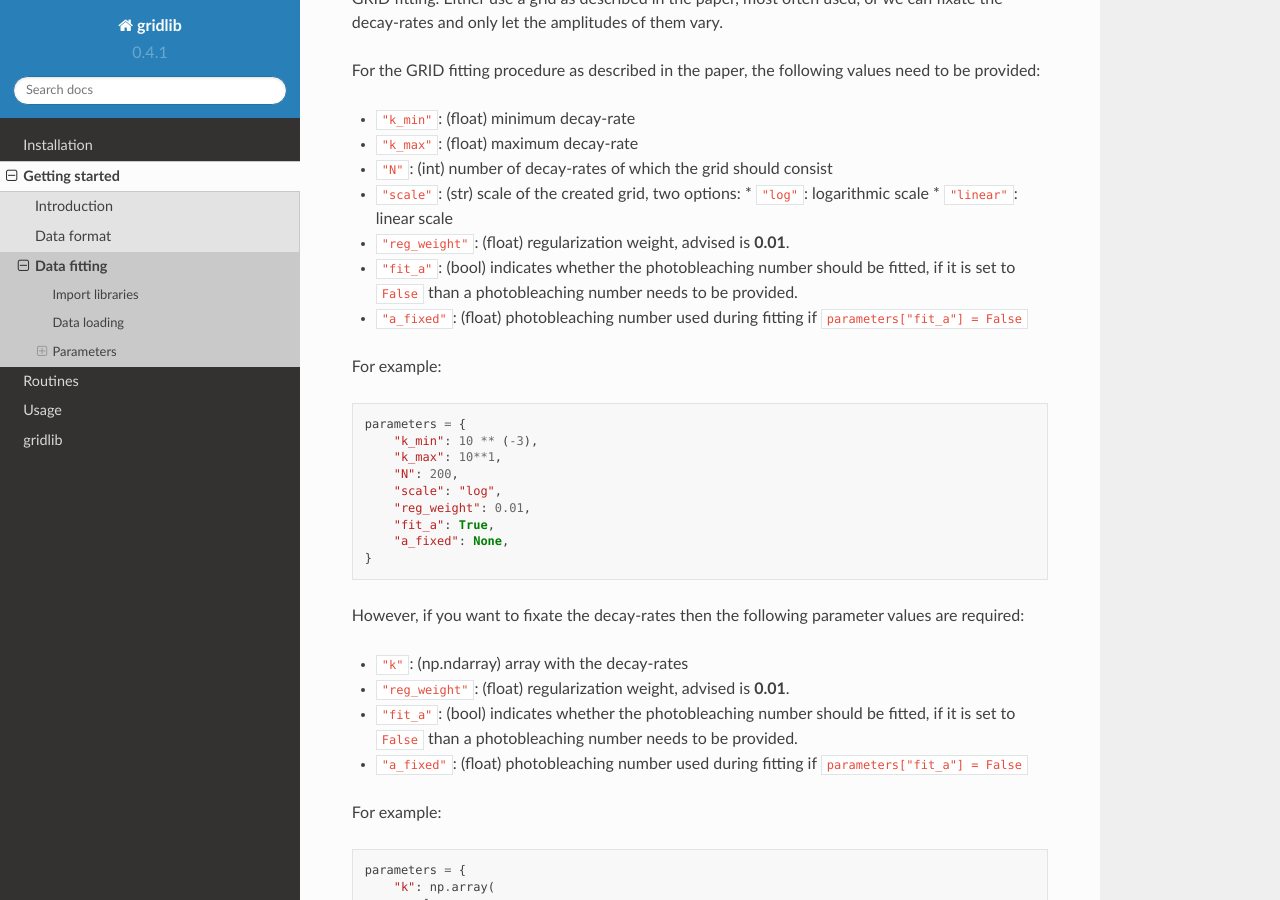
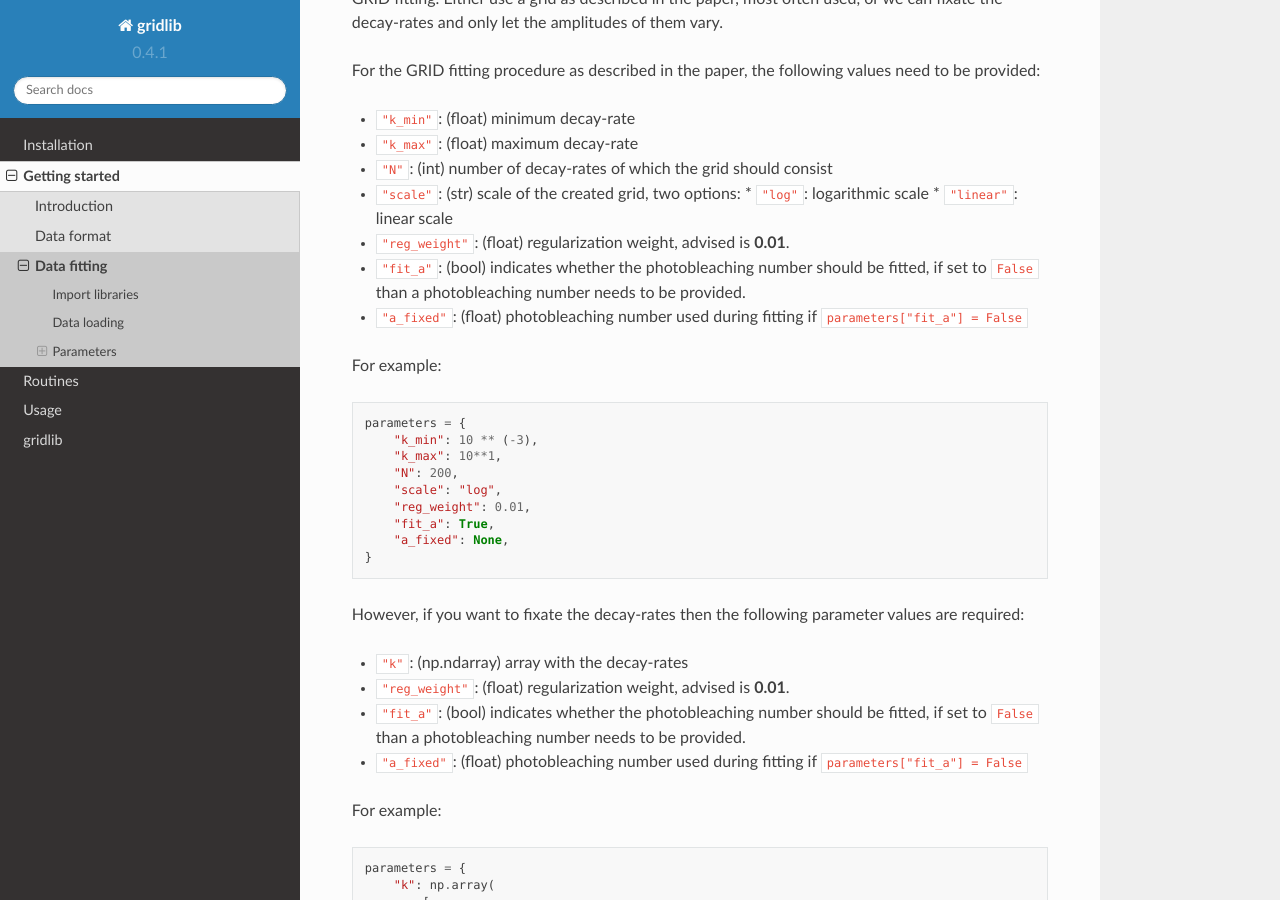
Before and after one commit to boydcpeters/gridlib, a Sphinx documentation site: the page built from docs/basics.fit.rst, in a window 1280 px wide and 900 px high, scrolled down 1323 px. Built offline with Sphinx 7.4.7 and the Read the Docs theme 2.0.0, drawn with Linux system fonts in a browser that asks for light colours; pages that are not in the unit, such as notebooks, are missing from menus.

Commit message:
Updated sentence

```diff
--- a/docs/basics.fit.rst
+++ b/docs/basics.fit.rst
@@ -81,7 +81,7 @@ need to be provided:
   * ``"log"``: logarithmic scale
   * ``"linear"``: linear scale
 * ``"reg_weight"``: (float) regularization weight, advised is **0.01**.
-* ``"fit_a"``: (bool) indicates whether the photobleaching number should be fitted, if it is set to ``False`` than a photobleaching number needs to be provided.
+* ``"fit_a"``: (bool) indicates whether the photobleaching number should be fitted, if set to ``False`` than a photobleaching number needs to be provided.
 * ``"a_fixed"``: (float) photobleaching number used during fitting if ``parameters["fit_a"] = False``
 
 For example:
@@ -103,7 +103,7 @@ required:
 
 * ``"k"``: (np.ndarray) array with the decay-rates
 * ``"reg_weight"``: (float) regularization weight, advised is **0.01**.
-* ``"fit_a"``: (bool) indicates whether the photobleaching number should be fitted, if it is set to ``False`` than a photobleaching number needs to be provided.
+* ``"fit_a"``: (bool) indicates whether the photobleaching number should be fitted, if set to ``False`` than a photobleaching number needs to be provided.
 * ``"a_fixed"``: (float) photobleaching number used during fitting if ``parameters["fit_a"] = False``
 
 For example:
```
